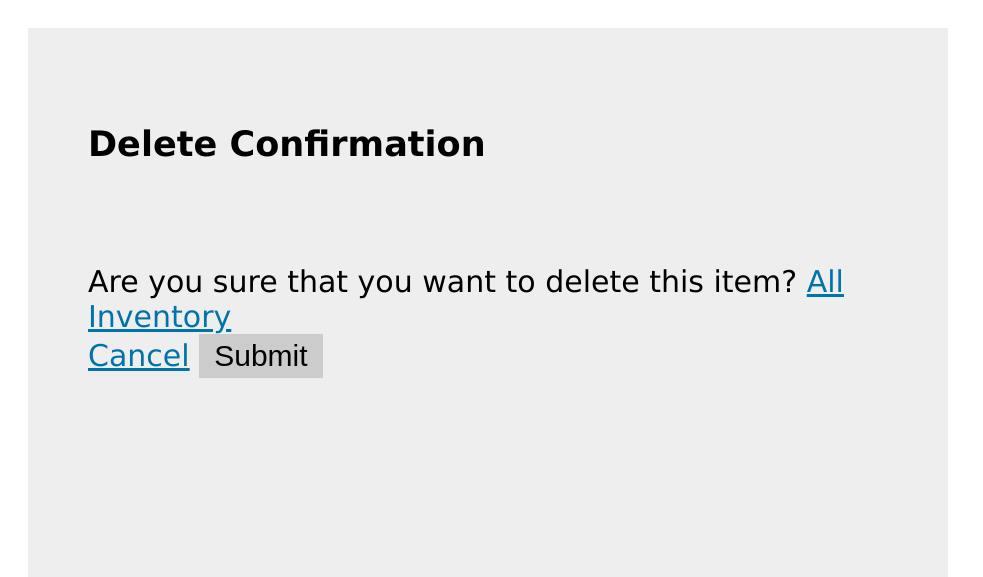
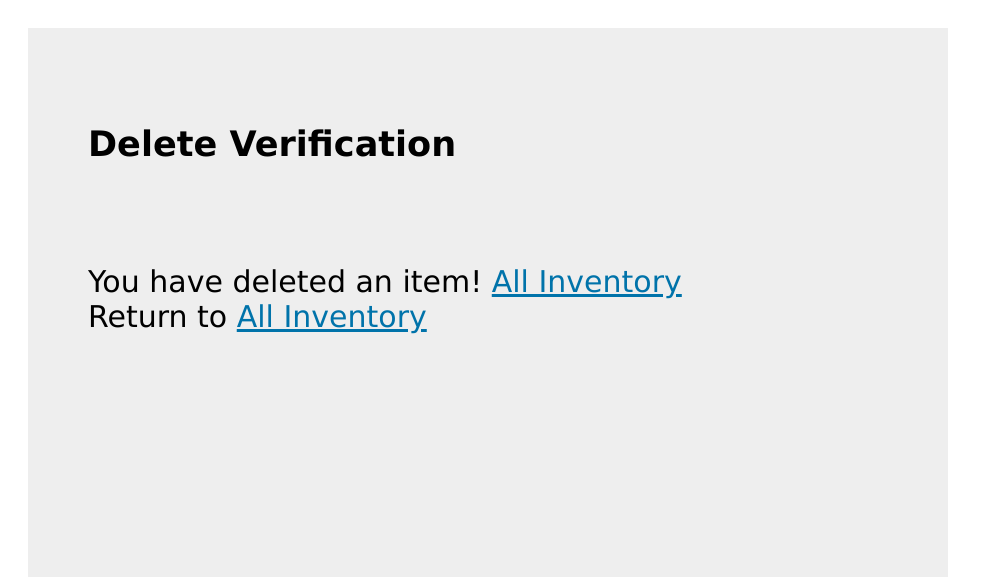
Before and after one commit to software-students-fall2022/web-app-exercise-team-10-1, a Flask app: template templates/delete.html in a window 1280 px wide. Shown: the top 577 px of the page, without its empty margins (0-983 px from the left). Run offline with Flask 2, Linux system fonts and the light colour scheme; the template is opened without the code that fills it, so the values that code supplies are empty; parts of the project's set-up code (start-up, migrations or seed data) failed here and were passed over.

Commit message:
Edit delete.html

```diff
--- a/templates/delete.html
+++ b/templates/delete.html
@@ -6,14 +6,13 @@
 <body>
 <div id="wrapper">
 <p>
-<h3>Delete Confirmation</h3>
+<h3>Delete Verification</h3>
 <p>
 <br>
 <p>
-Are you sure that you want to delete this item? <a href="/inventories/">All Inventory</a>
+You have deleted an item! <a href="/inventories/">All Inventory</a>
 <br>
-    <a href="{{url_for('home')}}"> Cancel</a>
-    </a><button type="submit"><a href="{{url_for('home')}}"></a>Submit</button>
+Return to <a href="/inventories/">All Inventory</a>
 </p>
 </div>
 <body>
```
